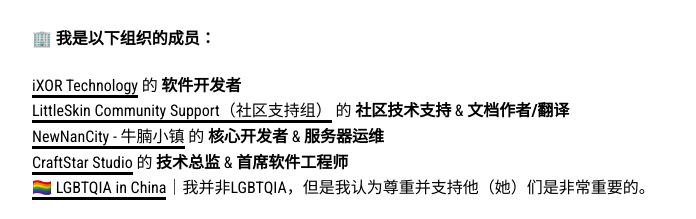
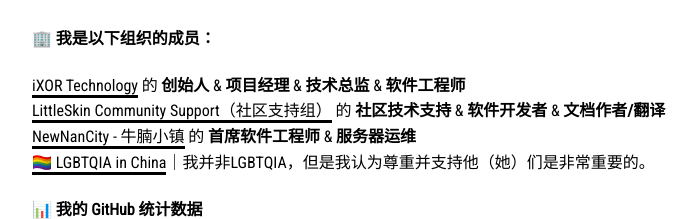
Before and after one commit to Cubik65536/Cubik65536.github.io, a plain HTML site: page index.html in a window 1280 px wide. Shown: the part 7124-7343 px from the top of the page, without its empty margins (208-904 px from the left). Drawn offline with nearby package versions, Linux system fonts and the light colour scheme.

Commit message:
Update index.html

```diff
--- a/index.html
+++ b/index.html
@@ -70,13 +70,11 @@
                 </p>
                 <h4>🏢 我是以下组织的成员：</h4>
                 <p>
-                    <a class="link" href="https://github.com/iXORTech">iXOR Technology</a> 的 <b>软件开发者</b>
+                    <a class="link" href="https://github.com/iXORTech">iXOR Technology</a> 的 <b>创始人</b> & <b>项目经理</b> & <b>技术总监</b> & <b>软件工程师</b>
                     <br/>
-                    <a class="link" href="https://github.com/littleskincommspt">LittleSkin Community Support（社区支持组）</a> 的 <b>社区技术支持</b> & <b>文档作者/翻译</b>
+                    <a class="link" href="https://github.com/littleskincommspt">LittleSkin Community Support（社区支持组）</a> 的 <b>社区技术支持</b> & <b>软件开发者</b> & <b>文档作者/翻译</b>
                     <br/>
-                    <a class="link" href="https://github.com/NewNanCity">NewNanCity - 牛腩小镇</a> 的 <b>核心开发者</b> & <b>服务器运维</b>
-                    <br/>
-                    <a class="link" href="https://github.com/CraftStarStudio">CraftStar Studio</a> 的 <b>技术总监</b> & <b>首席软件工程师</b>
+                    <a class="link" href="https://github.com/NewNanCity">NewNanCity - 牛腩小镇</a> 的 <b>首席软件工程师</b> & <b>服务器运维</b>
                     <br/>
                     <a class="link" href="https://github.com/LGBT-CN">🏳️‍🌈 LGBTQIA in China</a>｜我并非LGBTQIA，但是我认为尊重并支持他（她）们是非常重要的。
                 </p>
```
